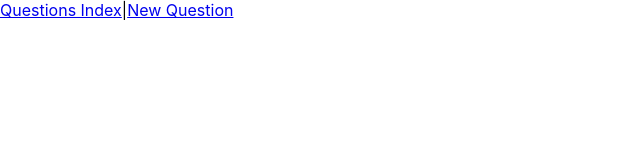
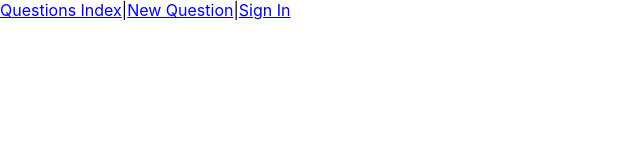
Before and after one commit to CodeCoreYVR/awesome_answers_react_november_2020, a React (Create React App) app: page / in a window 1280 px wide. Shown: the top 160 px of the page, without its empty margins (0-640 px from the left). Built offline with nearby package versions, Linux system fonts and the light colour scheme; no server answers.

Commit message:
Update Navbar with User Name and Sign In link

```diff
--- a/src/App.js
+++ b/src/App.js
@@ -28,6 +28,13 @@ class App extends Component {
     //   email: 'js@winterfell.gov',
     //   password: 'supersecret'
     // }).then(console.log)
+    Session.currentUser()
+    .then(user=>{
+      console.log('user', user);
+      this.setState((state)=>{
+        return {user:user}
+      })
+    })
   }
   handleSubmit(params){
     // params look like this : {email: 'js@winterfell.gov', password: 'supersecret'}
@@ -46,7 +53,7 @@ class App extends Component {
     return (
       <div className="App">
         <BrowserRouter>
-        <Navbar/>
+        <Navbar currentUser={this.state.user}/>
           <Switch>
 
             <Route exact path='/questions' component={QuestionIndexPage} />
--- a/src/components/Navbar.js
+++ b/src/components/Navbar.js
@@ -7,6 +7,14 @@ const Navbar = (props)=>{
             <NavLink to='/questions'>Questions Index</NavLink>
             |
             <NavLink to='/questions/new'>New Question</NavLink>
+            |
+            {
+                props.currentUser ?
+                <span>{props.currentUser.first_name}</span>
+                :
+                <NavLink to='/sign_in'>Sign In</NavLink>
+            }
+
         </nav>
     )
 }
```
